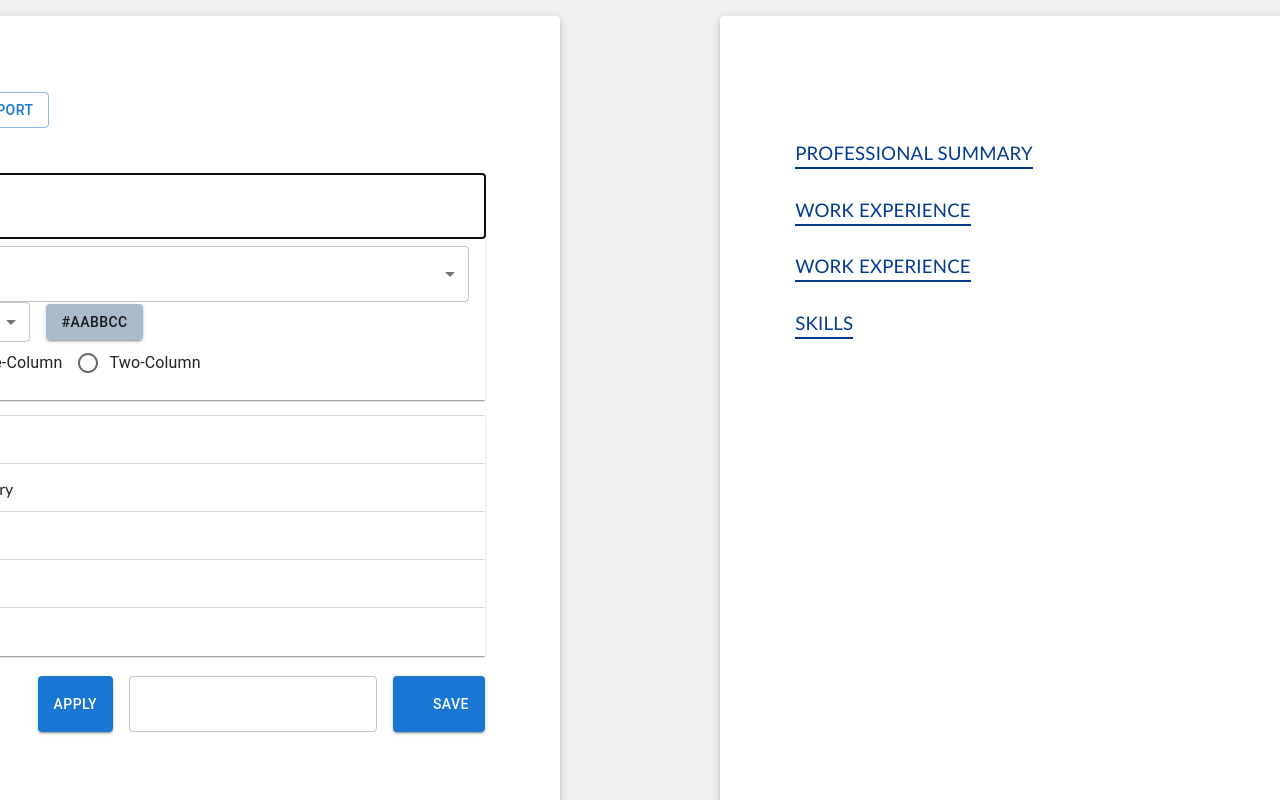
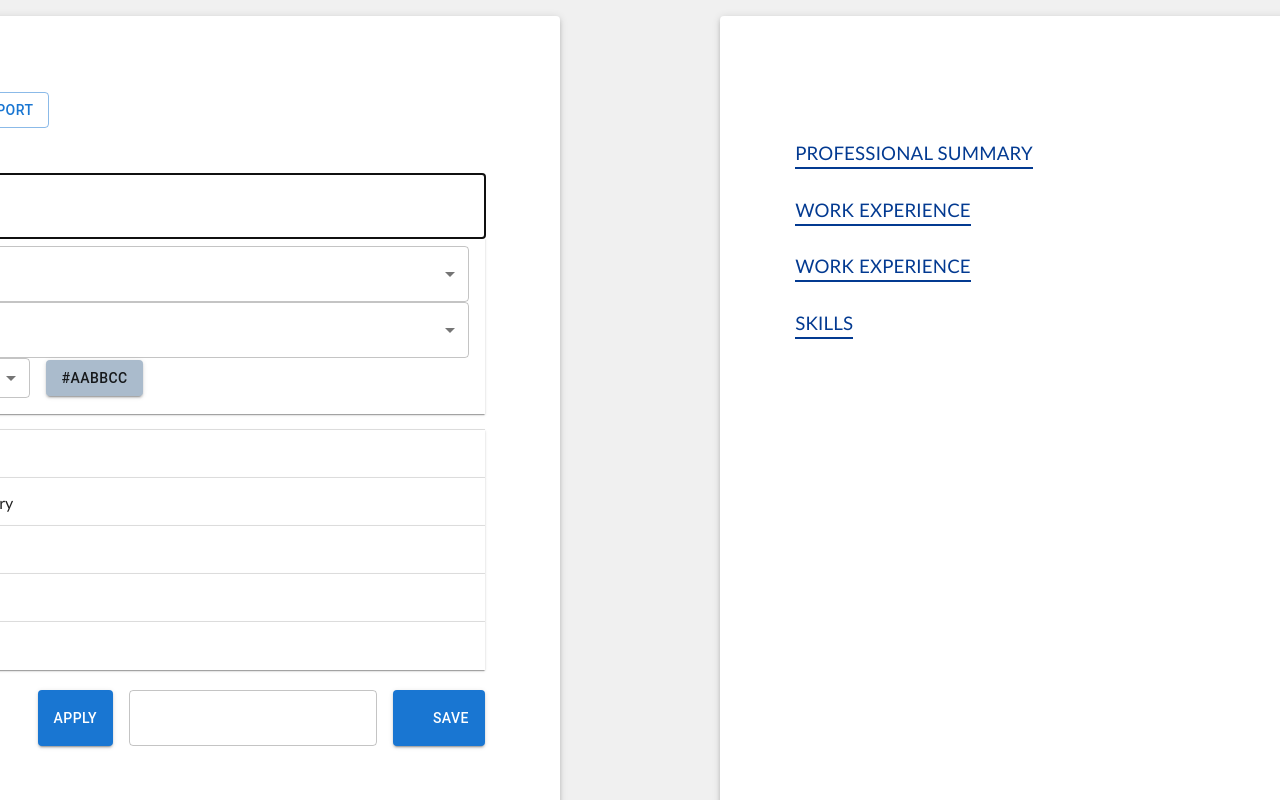
Before and after one commit to smamirshahi/squeezy-cv, a React (Vite) app: page / in a window 1280 px wide. Both pictures are taken after a click on the button "Styles". Shown: the top 800 px of the page. Built offline with nearby package versions, Linux system fonts and the light colour scheme; some icons are missing; what runtypes would draw is missing.

Commit message:
[CV-5] Convert template selection to a dropdown

```diff
--- a/src/pages/editor-page/styles-editor-page/styles-editor-page.tsx
+++ b/src/pages/editor-page/styles-editor-page/styles-editor-page.tsx
@@ -11,9 +11,9 @@ export function StylesEditorPage(): JSX.Element {
         Styles
       </AccordionSummary>
       <AccordionDetails>
+        <TemplateEditorPage />
         <DateFormatSelection />
         <CvColorPicker />
-        <TemplateEditorPage />
       </AccordionDetails>
     </Accordion>
   );
--- a/src/pages/editor-page/styles-editor-page/template-editor-page.tsx
+++ b/src/pages/editor-page/styles-editor-page/template-editor-page.tsx
@@ -1,11 +1,4 @@
-import {
-  FormControl,
-  FormControlLabel,
-  FormLabel,
-  Radio,
-  RadioGroup,
-  Stack,
-} from "@mui/material";
+import { FormControl, InputLabel, MenuItem, Select } from "@mui/material";
 import { Style } from "@src/custom-types/json-types";
 import { setTemplate, styleSelector } from "@src/store/cv-data/cv-data-slice";
 import { useAppDispatch, useAppSelector } from "@src/store/store-helper";
@@ -15,29 +8,20 @@ export function TemplateEditorPage(): JSX.Element {
   const { template } = useAppSelector(styleSelector);
 
   return (
-    <FormControl component="fieldset">
-      <Stack direction="row" alignItems="center" spacing={2}>
-        <FormLabel component="legend">Template</FormLabel>
-        <RadioGroup
-          row
-          name="template"
-          value={template}
-          onChange={(event) =>
-            dispatch(setTemplate(event.target.value as Style["template"]))
-          }
-        >
-          <FormControlLabel
-            value="one-column"
-            control={<Radio />}
-            label="One-Column"
-          />
-          <FormControlLabel
-            value="two-column"
-            control={<Radio />}
-            label="Two-Column"
-          />
-        </RadioGroup>
-      </Stack>
+    <FormControl fullWidth>
+      <InputLabel id="template-label">Template Selection</InputLabel>
+      <Select
+        labelId="template-label"
+        id="template-format"
+        value={template}
+        label="Template"
+        onChange={(event) =>
+          dispatch(setTemplate(event.target.value as Style["template"]))
+        }
+      >
+        <MenuItem value="one-column">One-Column</MenuItem>
+        <MenuItem value="two-column">Two-Column</MenuItem>
+      </Select>
     </FormControl>
   );
 }
```
